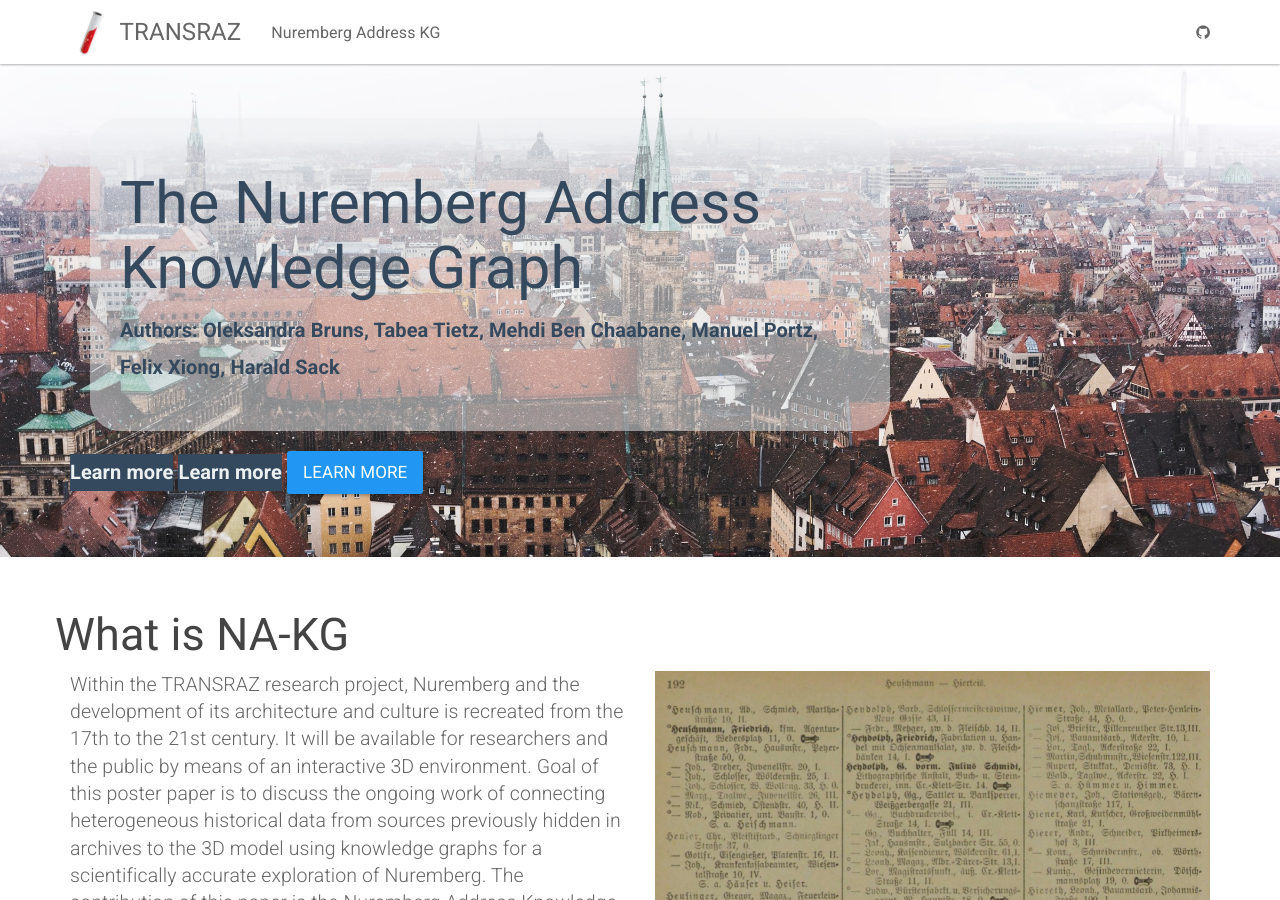
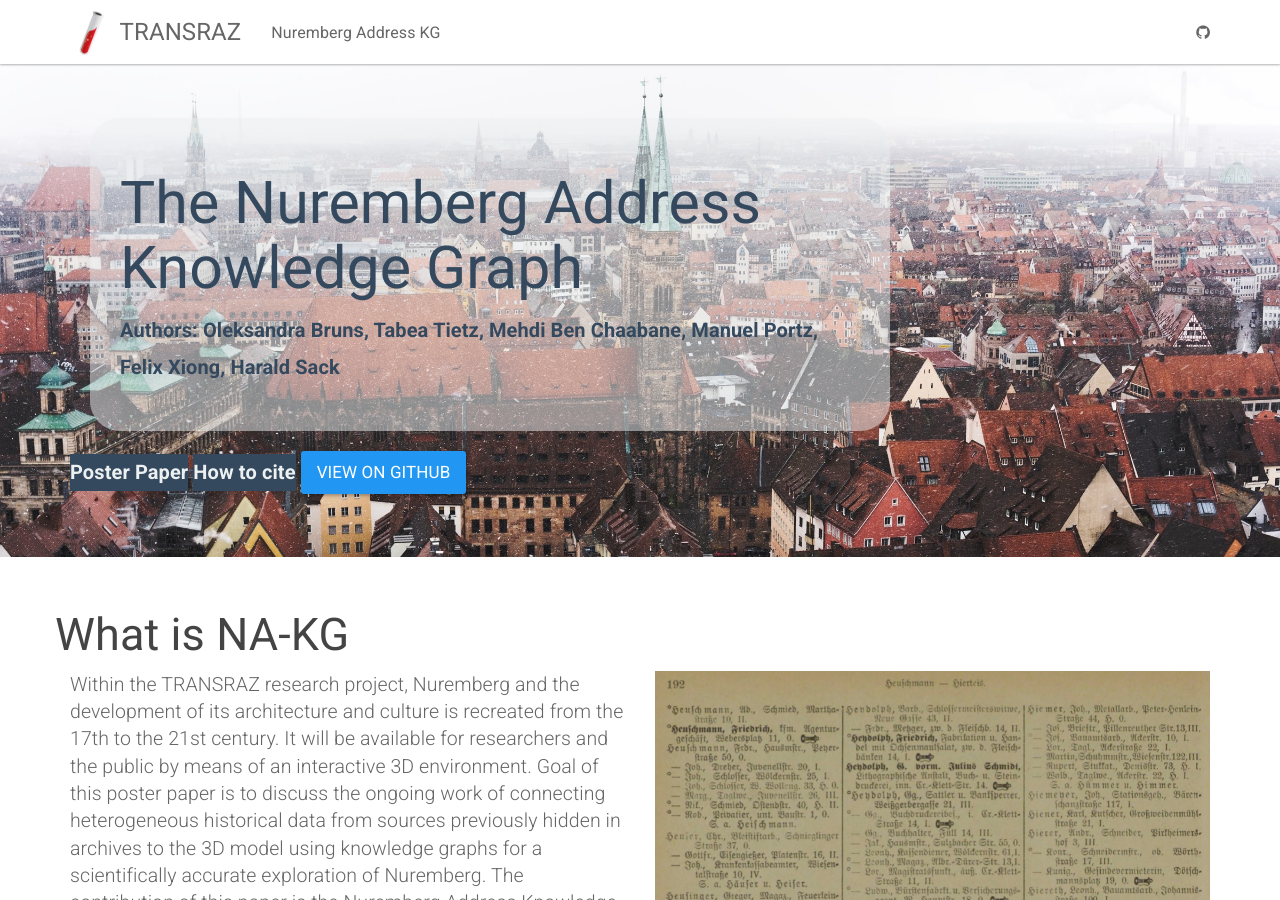
Before and after one commit to ISE-FIZKarlsruhe/Transraz, a Jekyll site: the page built from NA-KG.html, in a window 1280 px wide and 900 px high. Built offline with Jekyll 4.4.1, drawn with Linux system fonts in a browser that asks for light colours.

Commit message:
Update NA-KG.html

```diff
--- a/NA-KG.html
+++ b/NA-KG.html
@@ -9,9 +9,9 @@ layout: default
         <p>Authors: Oleksandra Bruns, Tabea Tietz, Mehdi Ben Chaabane, Manuel Portz, Felix Xiong, Harald Sack</p>
         </div>
 
-        <p><a class="btnheader" href="{{ "/docs/home/" | relative_url }}" role="button">Learn more</a>
-        <a class="btnheader" href="{{ "/docs/home/" | relative_url }}" role="button">Learn more</a>
-        <a class="btn btn-primary btn-lg" href="{{ "/docs/home/" | relative_url }}" role="button">Learn more</a></p>
+        <p><a class="btnheader" href="{{ "/docs/home/" | relative_url }}" role="button">Poster Paper</a>
+        <a class="btnheader" href="{{ "/docs/home/" | relative_url }}" role="button">How to cite</a>
+        <a class="btn btn-primary btn-lg" href="{{ "/docs/home/" | relative_url }}" role="button">View on Github</a></p>
 
     </div>
 </div>
```
